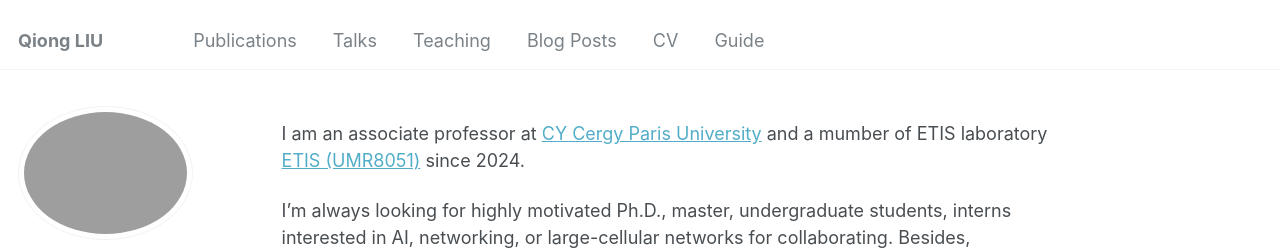
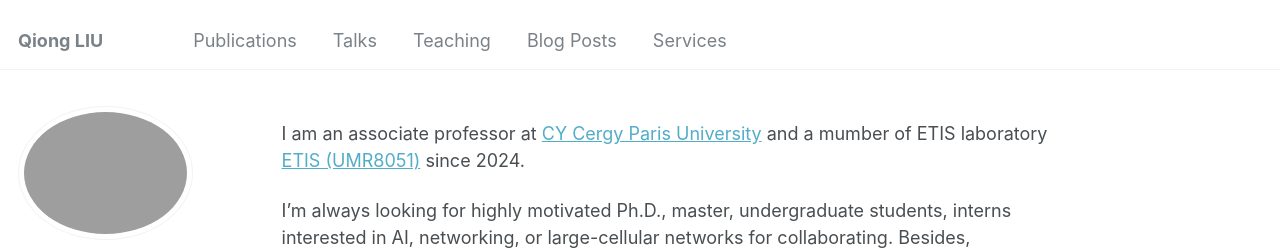
Before and after one commit to evesiphus/evesiphus.github.io, a Jekyll site: the page built from _pages/about.md, in a window 1280 px wide. Shown: the top 250 px of the page. Built offline with Jekyll 4.4.1, drawn with Linux system fonts in a browser that asks for light colours; some web fonts are replaced.

Commit message:
Update navigation.yml

```diff
--- a/_data/navigation.yml
+++ b/_data/navigation.yml
@@ -20,8 +20,8 @@ main:
   - title: "Blog Posts"
     url: /year-archive/
 
-  - title: "CV"
+  - title: "Services"
     url: /cv/
 
-  - title: "Guide"
-    url: /markdown/
+#  - title: "Guide"
+ #   url: /markdown/
```
